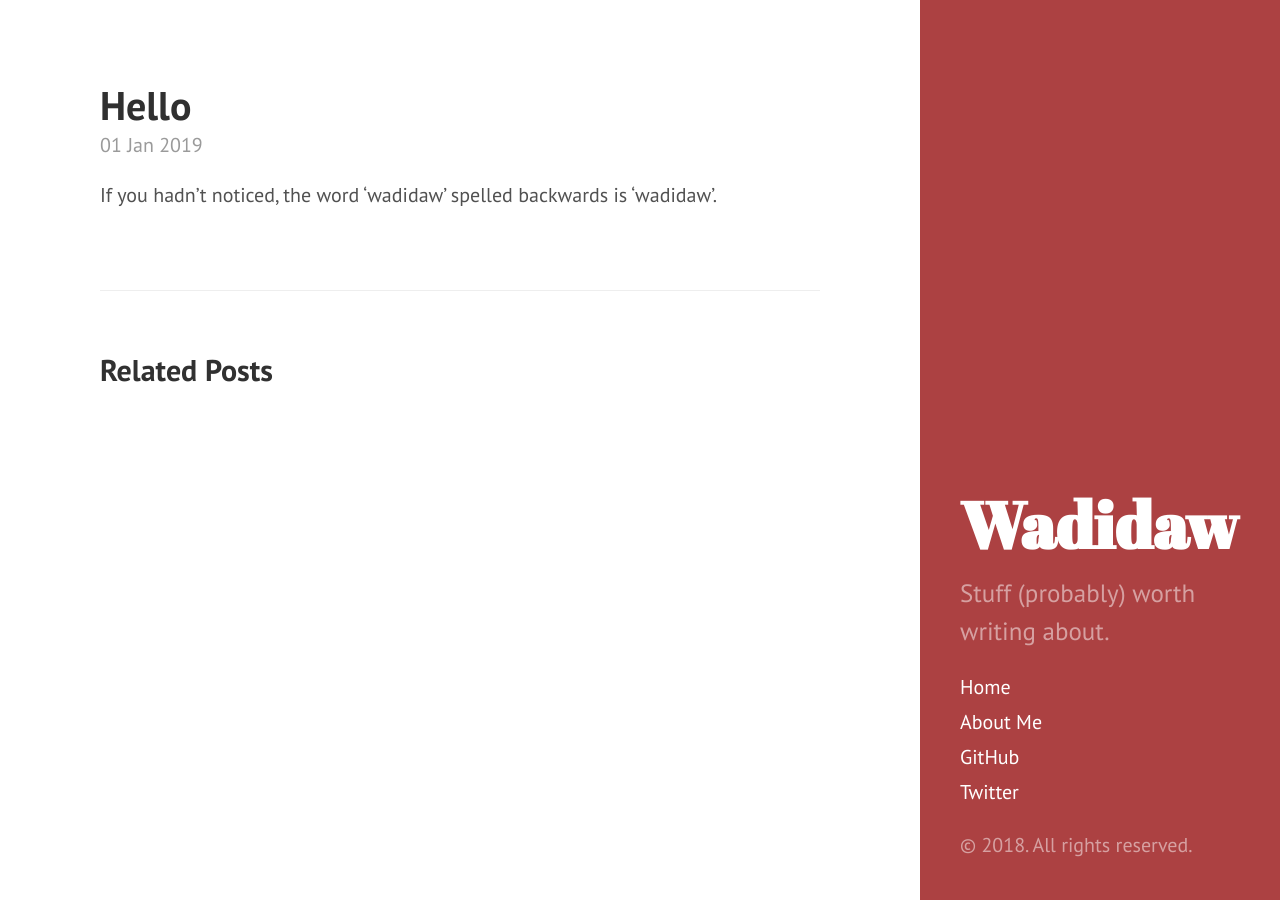
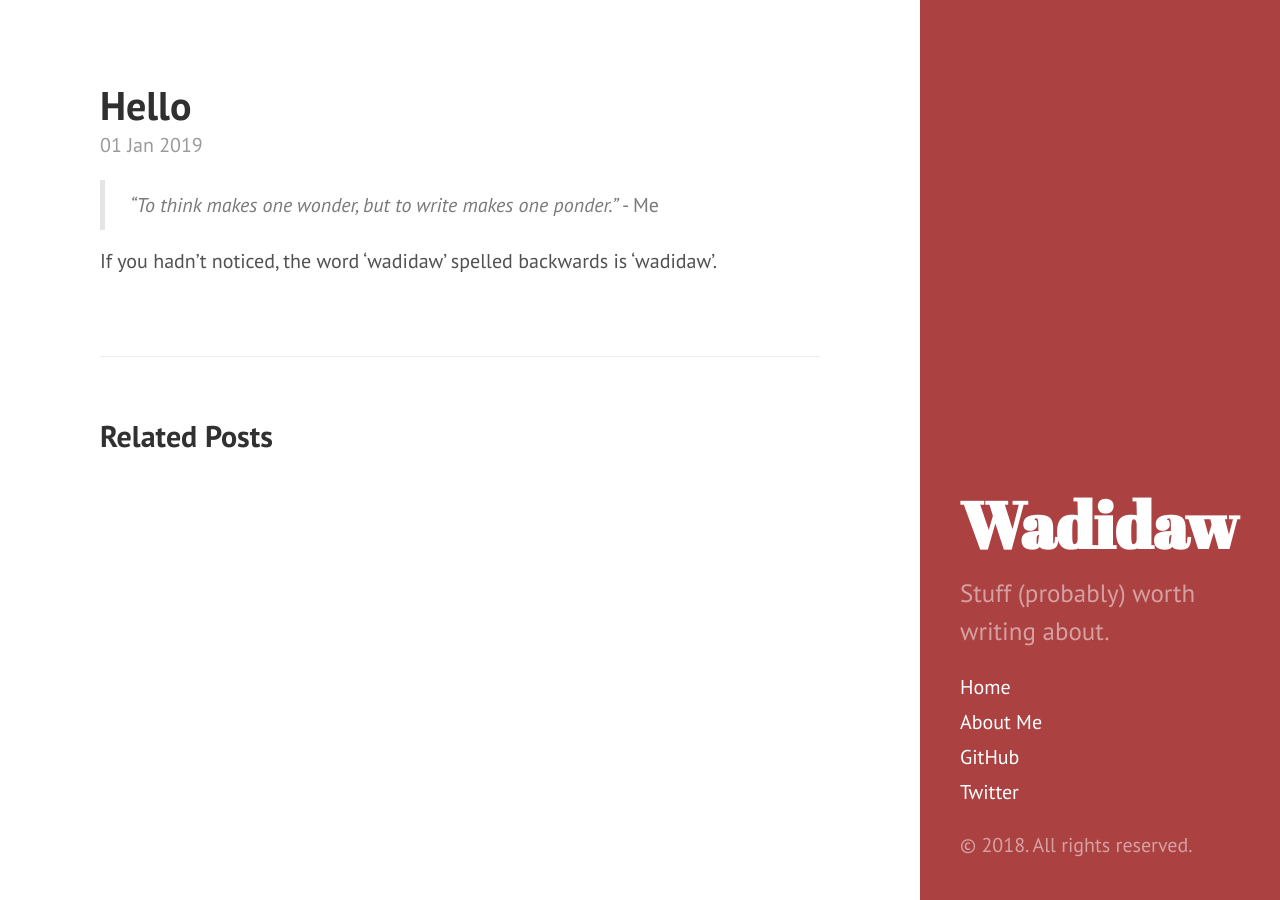
Before and after one commit to ffahleraz/ffahleraz.github.io, a Jekyll site: the page built from _posts/2019-01-01-hello.md, in a window 1280 px wide. Built offline with Jekyll 4.4.1, drawn with Linux system fonts in a browser that asks for light colours.

Commit message:
Update post: Hello

```diff
--- a/_posts/2019-01-01-hello.md
+++ b/_posts/2019-01-01-hello.md
@@ -3,4 +3,6 @@ layout: post
 title: Hello
 ---
 
+> *"To think makes one wonder, but to write makes one ponder."* - Me
+
 If you hadn't noticed, the word 'wadidaw' spelled backwards is 'wadidaw'.
```
